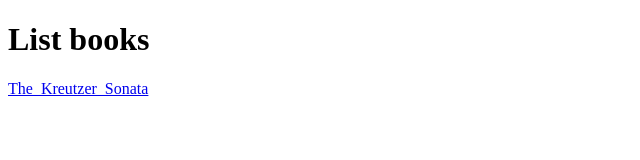
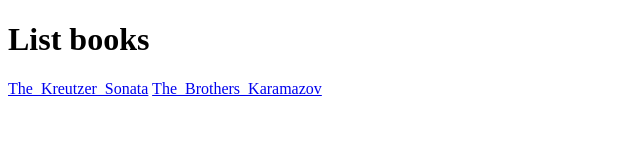
Before and after one commit to lethanhtung0208/books, a plain HTML site: page index.html in a window 1280 px wide. Shown: the whole page, without its empty margins (0-640 px from the left). Drawn offline with Linux system fonts and the light colour scheme.

Commit message:
Add files via upload

```diff
--- a/index.html
+++ b/index.html
@@ -8,5 +8,6 @@
 <body>
     <h1>List books</h1>
     <a href="The_Kreutzer_Sonata.html">The_Kreutzer_Sonata</a>
+    <a href="The_Brothers_Karamazov.html">The_Brothers_Karamazov</a>
 </body>
 </html>
```
